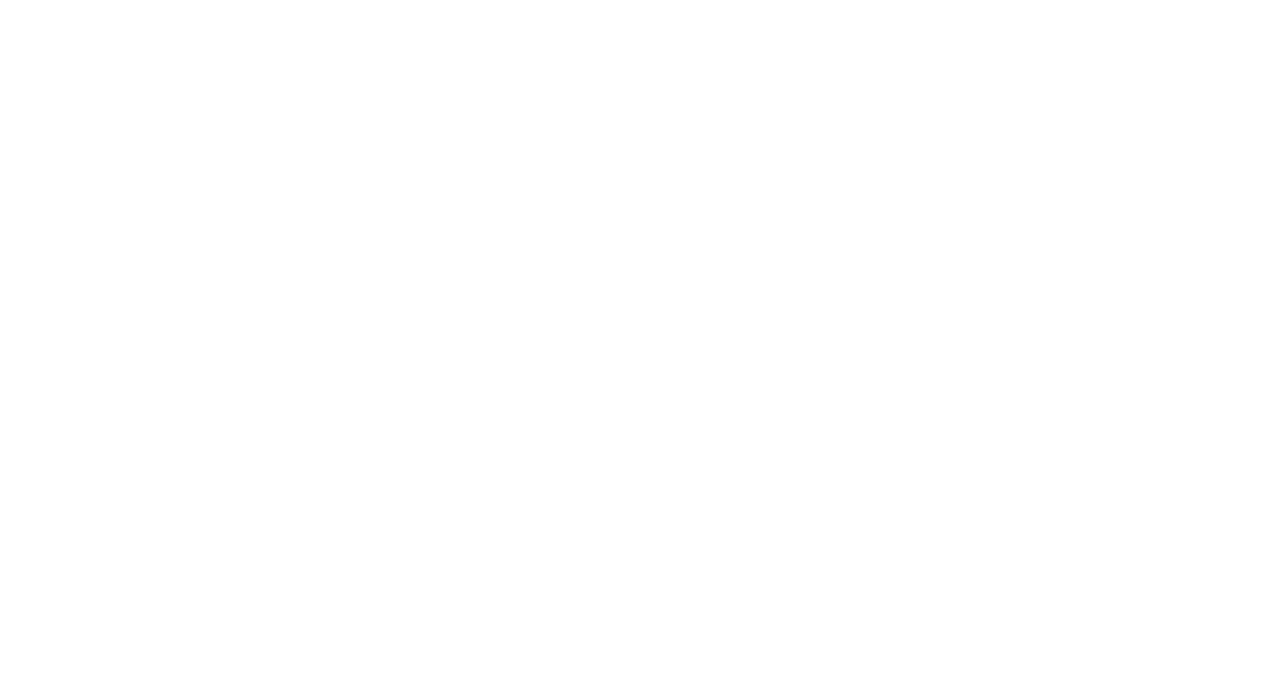
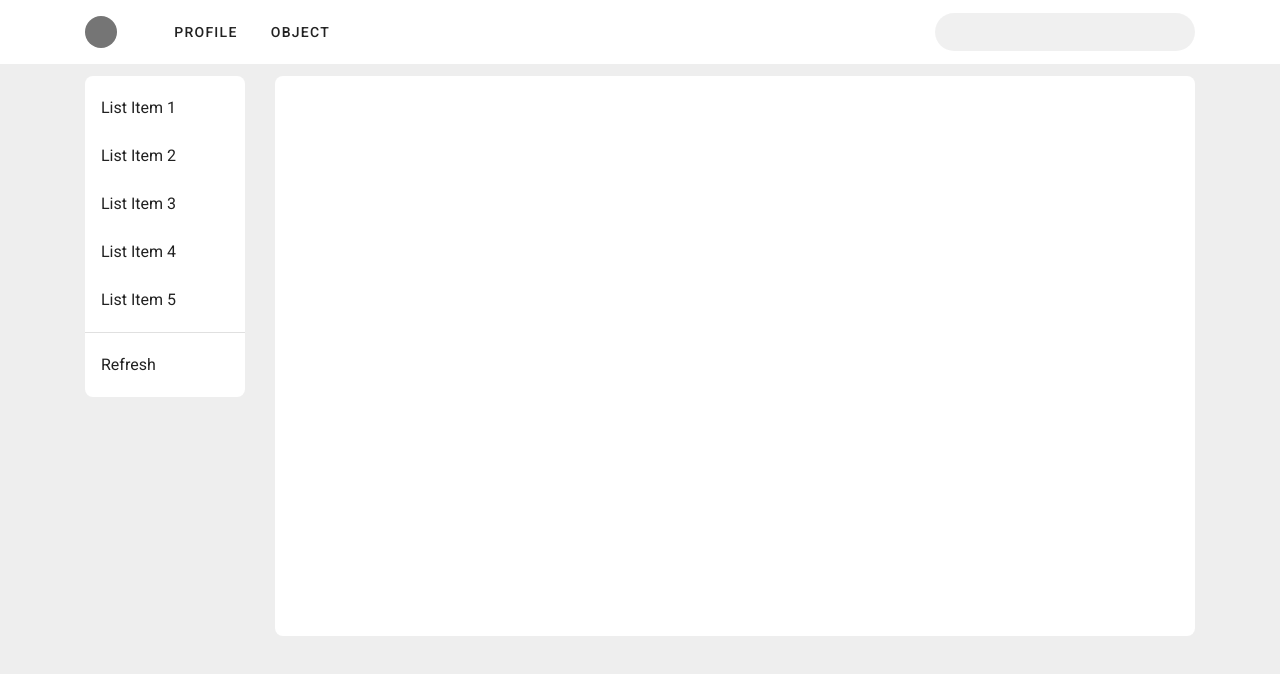
Before and after one commit to hkamalo/test_troov_front, a Nuxt app: page /home in a window 1280 px wide. Before the commit this address had no page. Shown: the top 674 px of the page. Built offline with nearby package versions, Linux system fonts and the light colour scheme.

Commit message:
init home page && login on going

```diff
--- a/nuxt.config.js
+++ b/nuxt.config.js
@@ -32,12 +32,14 @@ export default {
 
   // Modules for dev and build (recommended): https://go.nuxtjs.dev/config-modules
   buildModules: [
+    '@nuxtjs/vuetify'
   ],
 
   // Modules: https://go.nuxtjs.dev/config-modules
   modules: [
     // https://go.nuxtjs.dev/bootstrap
     'bootstrap-vue/nuxt',
+    '@nuxtjs/axios'
   ],
 
   // Build Configuration: https://go.nuxtjs.dev/config-build
--- a/package.json
+++ b/package.json
@@ -9,10 +9,13 @@
     "generate": "nuxt generate"
   },
   "dependencies": {
+    "@nuxtjs/axios": "^5.13.6",
+    "@nuxtjs/vuetify": "^1.12.1",
     "bootstrap": "^4.6.0",
     "bootstrap-vue": "^2.21.2",
     "core-js": "^3.15.1",
-    "nuxt": "^2.15.7"
+    "nuxt": "^2.15.7",
+    "prettier": "^2.4.1"
   },
   "devDependencies": {}
 }
--- /dev/null
+++ b/pages/home.vue
@@ -0,0 +1,94 @@
+<template>
+  <v-app id="inspire">
+    <v-app-bar
+      app
+      color="white"
+      flat
+    >
+      <v-container class="py-0 fill-height">
+        <v-avatar
+          class="mr-10"
+          color="grey darken-1"
+          size="32"
+        ></v-avatar>
+
+        <v-btn
+          v-for="link in links"
+          :key="link"
+          text
+        >
+          {{ link }}
+        </v-btn>
+
+        <v-spacer></v-spacer>
+
+        <v-responsive max-width="260">
+          <v-text-field
+            dense
+            flat
+            hide-details
+            rounded
+            solo-inverted
+          ></v-text-field>
+        </v-responsive>
+      </v-container>
+    </v-app-bar>
+
+    <v-main class="grey lighten-3">
+      <v-container>
+        <v-row>
+          <v-col cols="2">
+            <v-sheet rounded="lg">
+              <v-list color="transparent">
+                <v-list-item
+                  v-for="n in 5"
+                  :key="n"
+                  link
+                >
+                  <v-list-item-content>
+                    <v-list-item-title>
+                      List Item {{ n }}
+                    </v-list-item-title>
+                  </v-list-item-content>
+                </v-list-item>
+
+                <v-divider class="my-2"></v-divider>
+
+                <v-list-item
+                  link
+                  color="grey lighten-4"
+                >
+                  <v-list-item-content>
+                    <v-list-item-title>
+                      Refresh
+                    </v-list-item-title>
+                  </v-list-item-content>
+                </v-list-item>
+              </v-list>
+            </v-sheet>
+          </v-col>
+
+          <v-col>
+            <v-sheet
+              min-height="70vh"
+              rounded="lg"
+            >
+              <!--  -->
+            </v-sheet>
+          </v-col>
+        </v-row>
+      </v-container>
+    </v-main>
+  </v-app>
+</template>
+
+<script>
+  export default {
+    data: () => ({
+      links: [
+        'Profile',
+        'Object',
+      ],
+    }),
+  }
+</script>
--- a/pages/index.vue
+++ b/pages/index.vue
@@ -1,4 +1,18 @@
-<template></template>
+
+
+<template>
+  <div>
+    <v-app-bar dark color="pink">
+      <v-app-bar-nav-icon></v-app-bar-nav-icon>
+
+      <v-toolbar-title>Troov App</v-toolbar-title>
+
+      <v-spacer></v-spacer>
+
+    </v-app-bar>
+  </div>
+
+</template>
 
 <script>
 export default {};
--- /dev/null
+++ b/pages/login/index.vue
@@ -0,0 +1,40 @@
+vue
+<template>
+  <div>
+    <h1>Page de connexion</h1>
+
+    <v-form v-model="valid">
+      <v-container>
+        <v-row>
+          <v-col cols="12" md="4">
+            <v-text-field
+              v-model="email"
+              :rules="emailRules"
+              label="Email"
+              required
+            ></v-text-field>
+          </v-col>
+
+          <v-col cols="12" md="4">
+            <v-text-field
+              v-model="password"
+              :rules="passwordRules"
+              label="Password"
+              required
+            ></v-text-field>
+          </v-col>
+        </v-row>
+      </v-container>
+    </v-form>
+  </div>
+</template>
+
+<script>
+export default {
+  setup() {
+    return {};
+  },
+};
+</script>
+
+<style lang="scss" scoped></style>
--- /dev/null
+++ b/pages/signUp/index.vue
@@ -0,0 +1,15 @@
+<template>
+  <div>
+    <h1>Inscription</h1>
+  </div>
+</template>
+
+<script>
+export default {
+  setup() {
+    return {};
+  },
+};
+</script>
+
+<style lang="scss" scoped></style>
```
Also changed, not shown: 1 other file (tests, documents, lock files or other folders).
